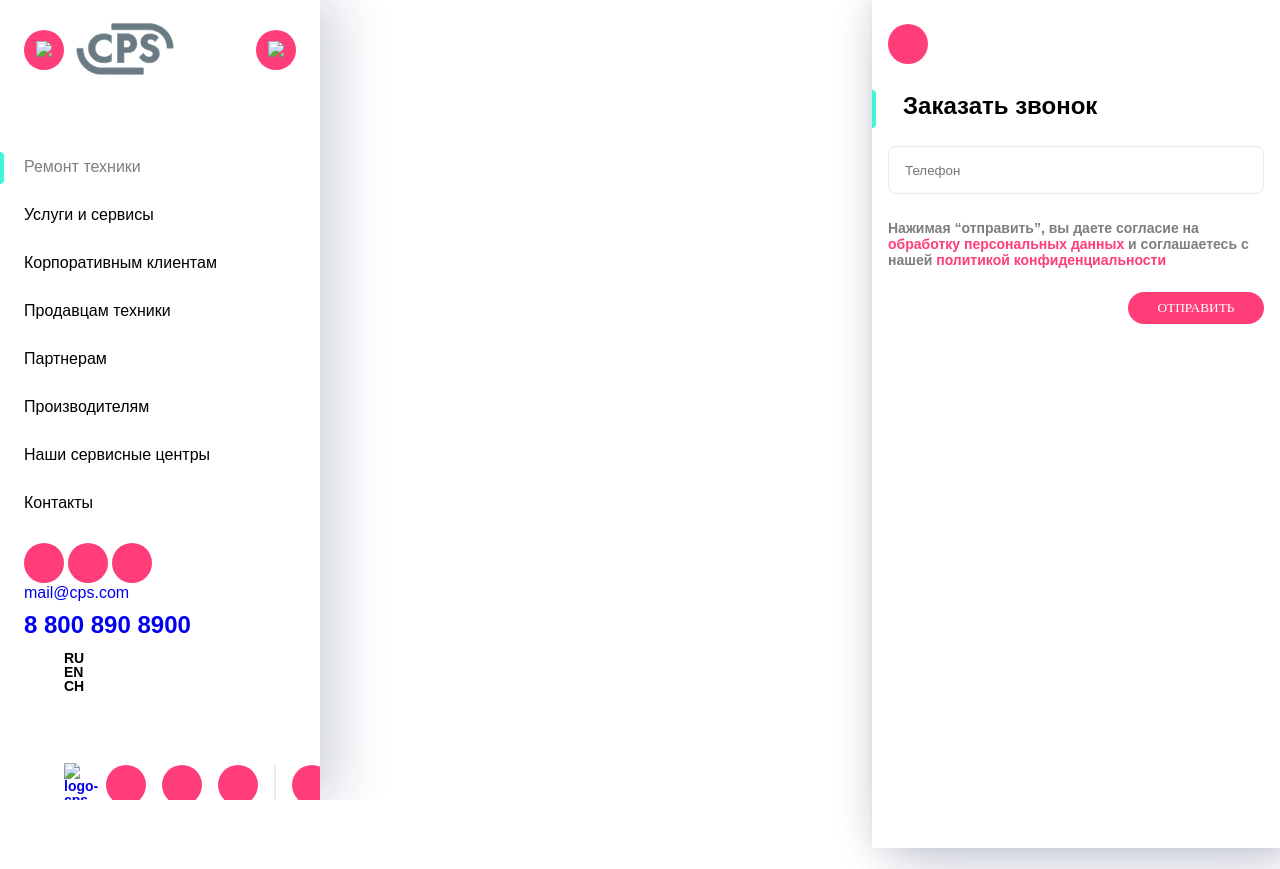
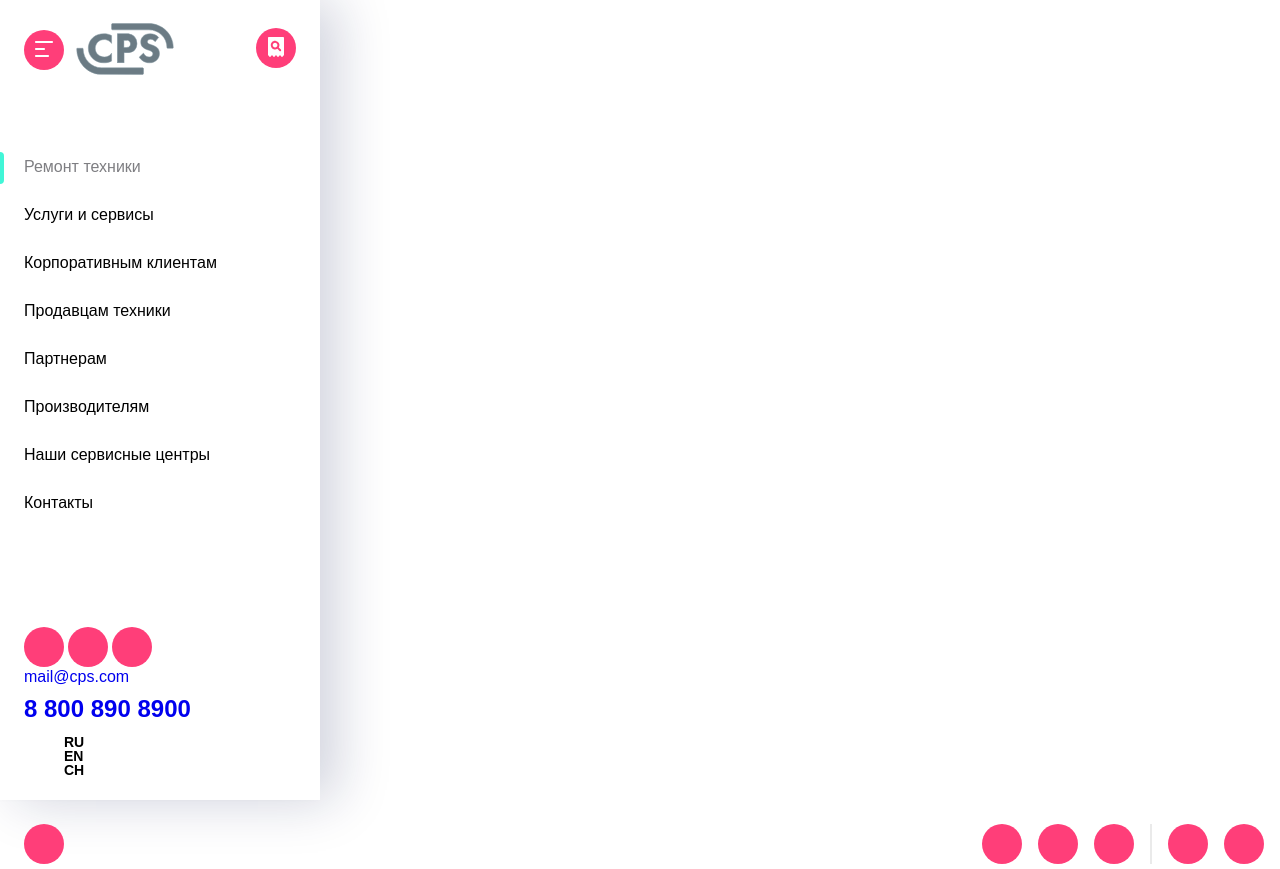
Before and after one commit to RavilAkzamutdinov/CPSBrrr, a website built with webpack: page src/index.html in a window 1280 px wide. Shown: the top 869 px of the page. Before the commit the page ends 800 px from the top, so only its background shows below. Built offline with nearby package versions, Linux system fonts and the light colour scheme; files whose address does not match are found by name.

Commit message:
closed tags

```diff
--- a/src/index.html
+++ b/src/index.html
@@ -7,8 +7,6 @@
     name="viewport" />
   <meta content="ie=edge" http-equiv="X-UA-Compatible"/>
     <title>CPS</title>
-    <link href="./scss" type="text/css" rel="stylesheet">
-    <link rel="preload" href="fonts/stylesheet.css" as="font">
     <link
     href="https://cdnjs.cloudflare.com/ajax/libs/Swiper/4.5.1/css/swiper.min.css"
     rel="stylesheet"
@@ -20,7 +18,7 @@
     <div class="menu__header">
             <div class="menu__header--left">
             <button class="btn-circle">
-                <img class="btn-circle--exit" src="./img/burgeroff.svg">
+                <img class="btn-circle--exit" src="./img/burger.svg">
             </button>
             <a href="#"class="btn__link--logo">
                 <img class="btn-circle--scale" src="./img/logo.svg">
@@ -29,7 +27,7 @@
 
 
             <button class="btn-circle">
-                <img class="btn-circle--scale" src="./img/search2.svg">
+                <img class="btn-circle--scale" src="./img/search.svg">
             </button>
     </div>
 
@@ -77,21 +75,19 @@
         </ul>
       </div>
     </div>
-  </section>
+   </div>
+</aside>
 
 
 
 
 
 
-  <mai class="body-container">
+  <main class="body-container">
     <header class="header">
       <button
         class="header__btn-circle btn-circle btn-circle--back-menu"
       ></button>
-      <a class="header__link-logo" href="./">
-        <img alt="logo-cps" class="header__logo" src="../img/cps-logo.svg"/>
-      </a>
       <div class="header__panel">
         <button
           class="header__btn-circle btn-circle btn-circle--back-call btn-circle--mod-disabled header__btn-call"
@@ -166,13 +162,6 @@
             </p>
           </div>
             <button class="service__btn-next btn-next">Читать далее</button>
-          </div>
-          <div class="service__img-wrapper">
-            <img
-              alt="cps-image"
-              class="service__img-cps"
-              src="./img/cps-img.jpg"
-            />
           </div>
         </div>
       </div>
@@ -623,10 +612,10 @@
         <p class="footer__text footer__text-two">Политика конфиденциальности</p>
         <p class="footer__text footer__text-three">Информация, размещенная на данной странице, не является публичной офертой</p>
     </footer>
-  </mai>
-  <section class="modal feedback modal--open-off">
+  </main>
+<!--  <section class="modal feedback modal&#45;&#45;open-off">
     <button
-      class="modal__btn-exit--click-chat btn-circle btn-circle--back-exit"
+      class="modal__btn-exit&#45;&#45;click-chat btn-circle btn-circle&#45;&#45;back-exit"
     ></button>
     <div class="modal__page">
       <h3 class="modal__title">Обратная связь</h3>
@@ -676,11 +665,11 @@
         />
       </form>
     </div>
-  </section>
+  </section>-->
 
-  <section class="modal call modal--open-off">
+<!--  <section class="modal call modal&#45;&#45;open-off">
     <button
-      class="modal__btn-exit--clicked-call btn-circle btn-circle--back-exit"
+      class="modal__btn-exit&#45;&#45;clicked-call btn-circle btn-circle&#45;&#45;back-exit"
     ></button>
 
     <div class="modal__page">
@@ -714,11 +703,11 @@
         />
       </form>
     </div>
-  </section>
+  </section>-->
 </div>
 
 <div class="hidden-effect hidden-effect--mod-disabled"></div>
 
+</body>
 <script src="https://cdnjs.cloudflare.com/ajax/libs/Swiper/4.5.1/js/swiper.min.js"></script>
-</body>
 </html>
```
